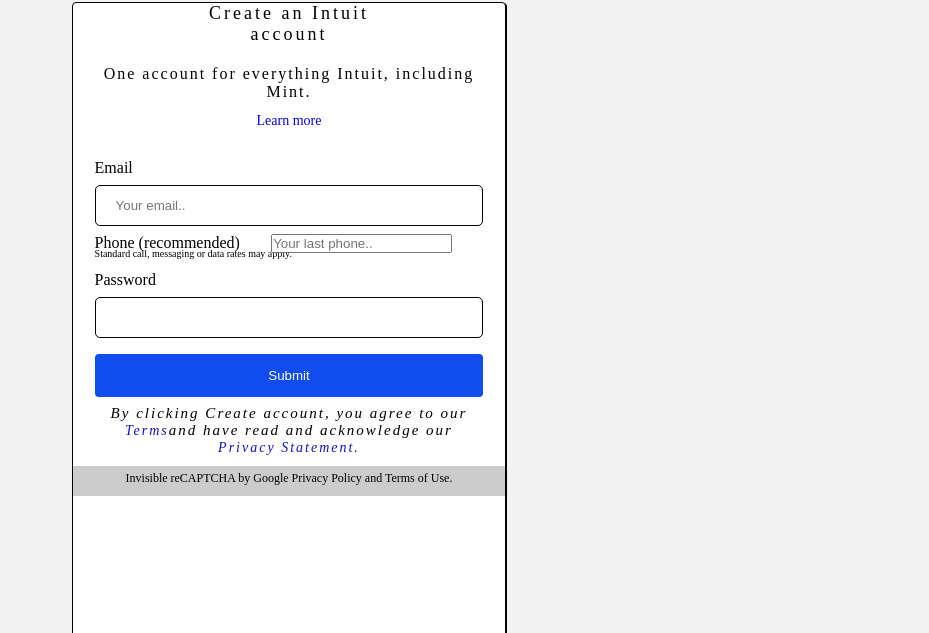
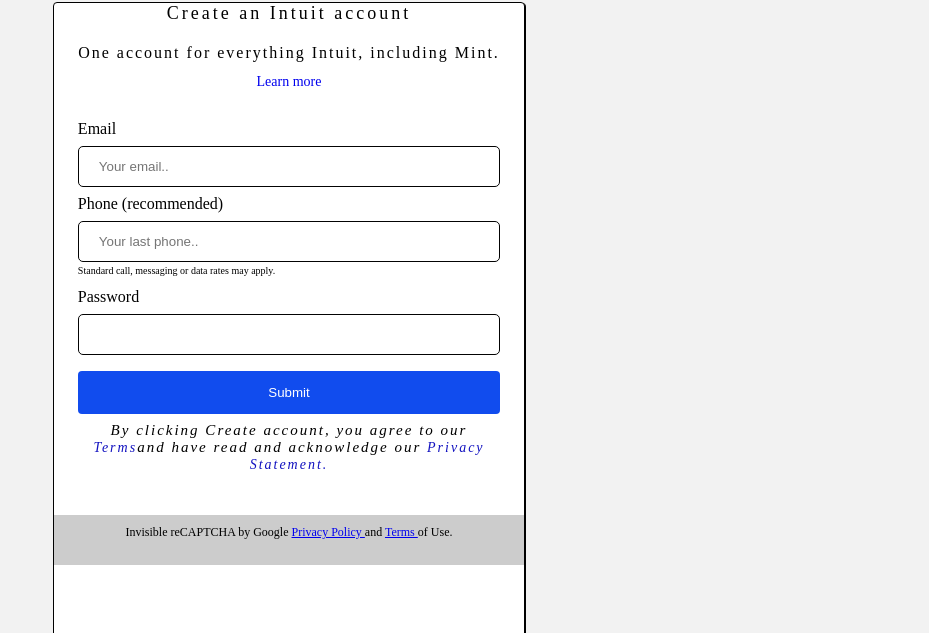
Before and after one commit to Gabkings/HTMLFORMS, a plain HTML site: page index.html in a window 1280 px wide. Shown: the part 167-800 px from the top of the page, without its empty margins (351-1280 px from the left). Drawn offline with Linux system fonts and the light colour scheme.

Commit message:
fiexed css errors

```diff
--- a/index.html
+++ b/index.html
@@ -52,9 +52,9 @@
             id="phone"
             name="phone"
             placeholder="Your last phone.."
-          />
+          /><br>
           <small>Standard call, messaging or data rates may apply.</small
-          ><br /><br />
+          ><br />
           <div class="clear-fix"></div>
           <label class="password" for="password">Password</label>
           <input type="password" id="password" name="password" />
@@ -68,7 +68,8 @@
           </p>
         </form>
         <div class="capChar">
-          Invisible reCAPTCHA by Google Privacy Policy and Terms of Use.
+          Invisible reCAPTCHA by Google <a href="#">Privacy Policy </a> and
+          <a href="#">Terms </a>of Use.
         </div>
       </div>
       <footer>
--- a/main.css
+++ b/main.css
@@ -17,8 +17,8 @@
 .navbar {
   overflow: hidden;
   position: fixed; /* Set the navbar to fixed position */
-  top: 0; /* Position the navbar at the top of the page */
-  width: 100%; /* Full width */
+  top: 0;
+  width: 100%;
 }
 
 /* Links inside the navbar */
@@ -47,8 +47,8 @@
 
 .form_wrapper {
   background-color: rgb(255, 255, 255);
-  height: 88%;
-  width: 35%;
+  height: 93%;
+  width: 38%;
   margin: auto;
   text-align: center;
   border: 1px black solid;
@@ -149,7 +149,7 @@
 
 input[type="email"],
 input[type="password"],
-input[type="phone"] {
+input[type="text"] {
   width: 100%;
   padding: 12px 20px;
   margin: 8px 0;
@@ -201,11 +201,13 @@
 }
 
 .capChar {
-  height: 30px;
+  height: 50px;
   font-size: 12px;
   font-weight: 200;
   background-color: #ccc;
-  padding: 5px;
+  padding: 10px;
+  margin-bottom: -2px;
+  margin-top: 42px;
 }
 
 footer {
```
